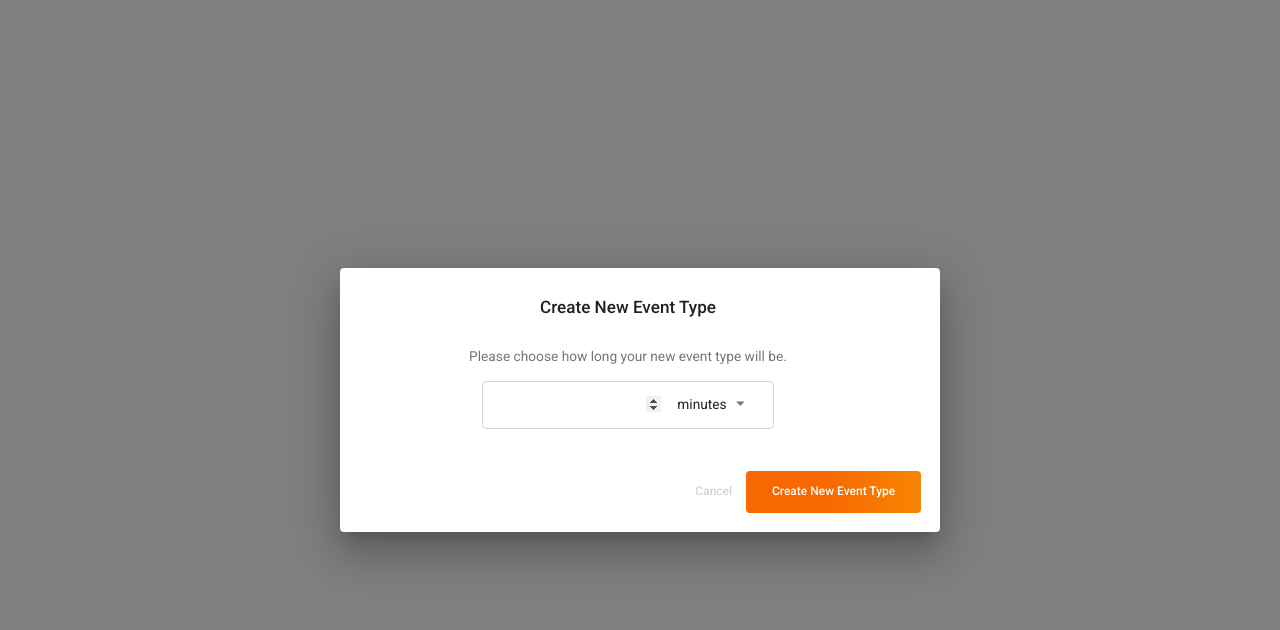
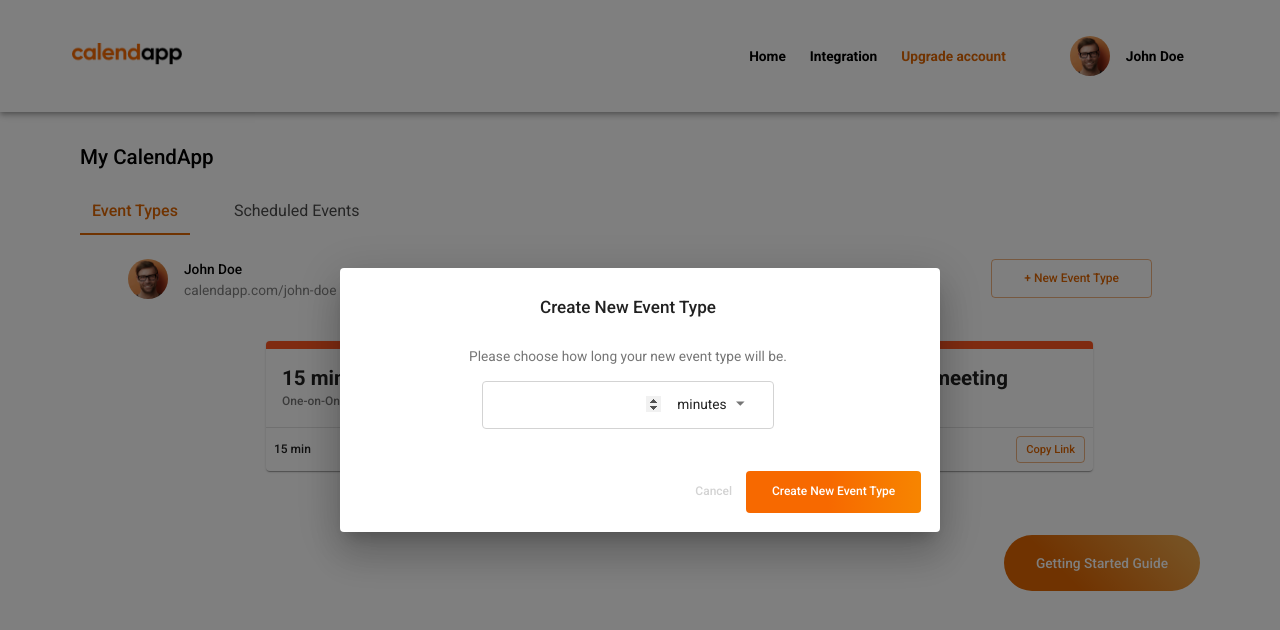
Before and after one commit to hatchways/team-yugioh, a React (Create React App) app in the folder client/: page /home in a window 1280 px wide. Both pictures are taken after a click on the button "+ New Event Type". Shown: the top 630 px of the page. Built offline with nearby package versions, Linux system fonts and the light colour scheme; no server answers.

Commit message:
fixed dialog blocking out dashboard

```diff
--- a/client/src/components/SelectTabs/EventTypesTab.js
+++ b/client/src/components/SelectTabs/EventTypesTab.js
@@ -26,6 +26,7 @@ const useStyles = makeStyles((theme) => ({
         flexGrow: 1,
         backgroundColor: theme.palette.background.paper,
     },
+    dialog: {},
     profileAndNewTypeBox: {
         marginBottom: theme.spacing(5),
     },
@@ -178,9 +179,7 @@ export default function EventTypesTab() {
                 open={openNewEvent}
                 onClose={handleClose}
                 aria-labelledby="form-dialog-title"
-                classes={{
-                    root: classes.root,
-                }}
+                classes={classes.dialog}
                 fullWidth={true}
                 maxWidth="sm"
             >
```
